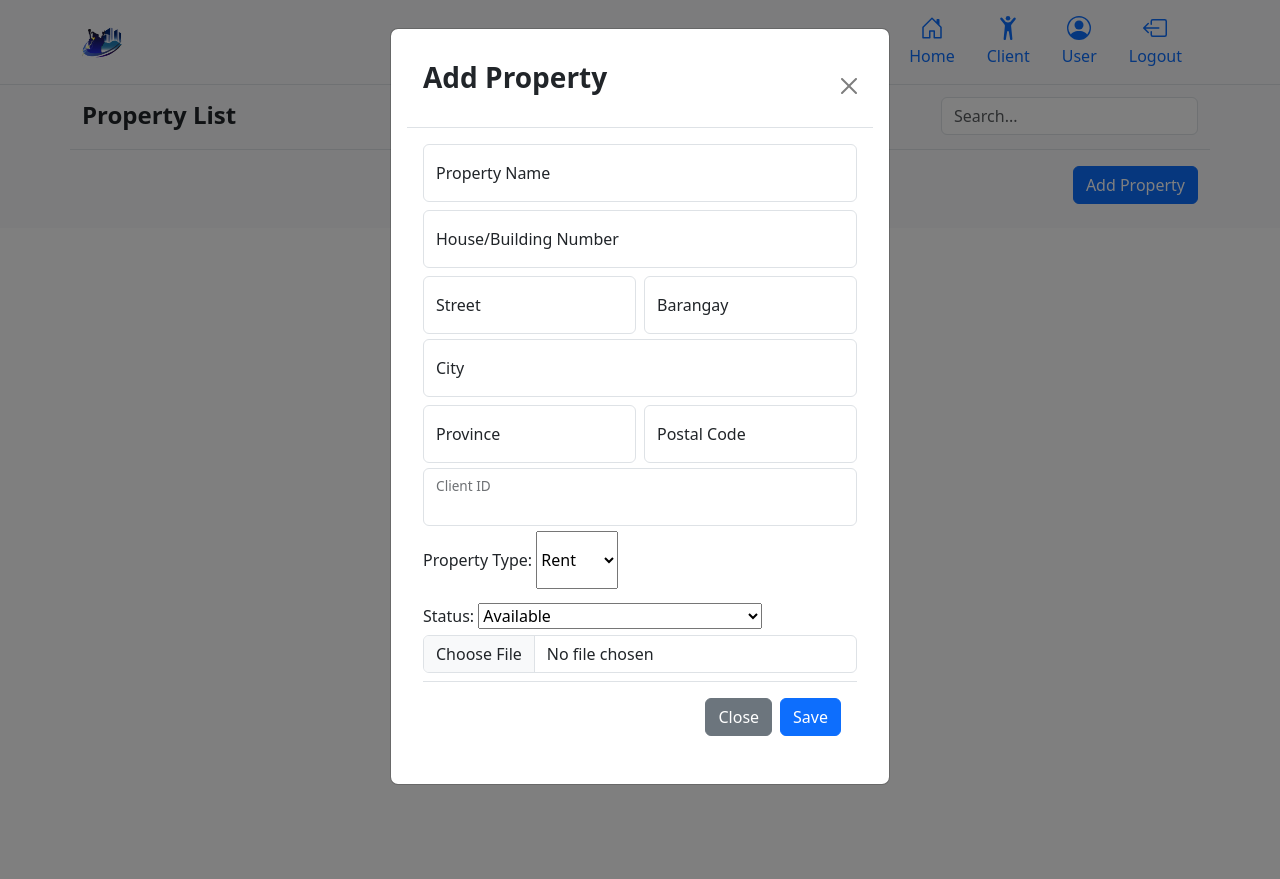
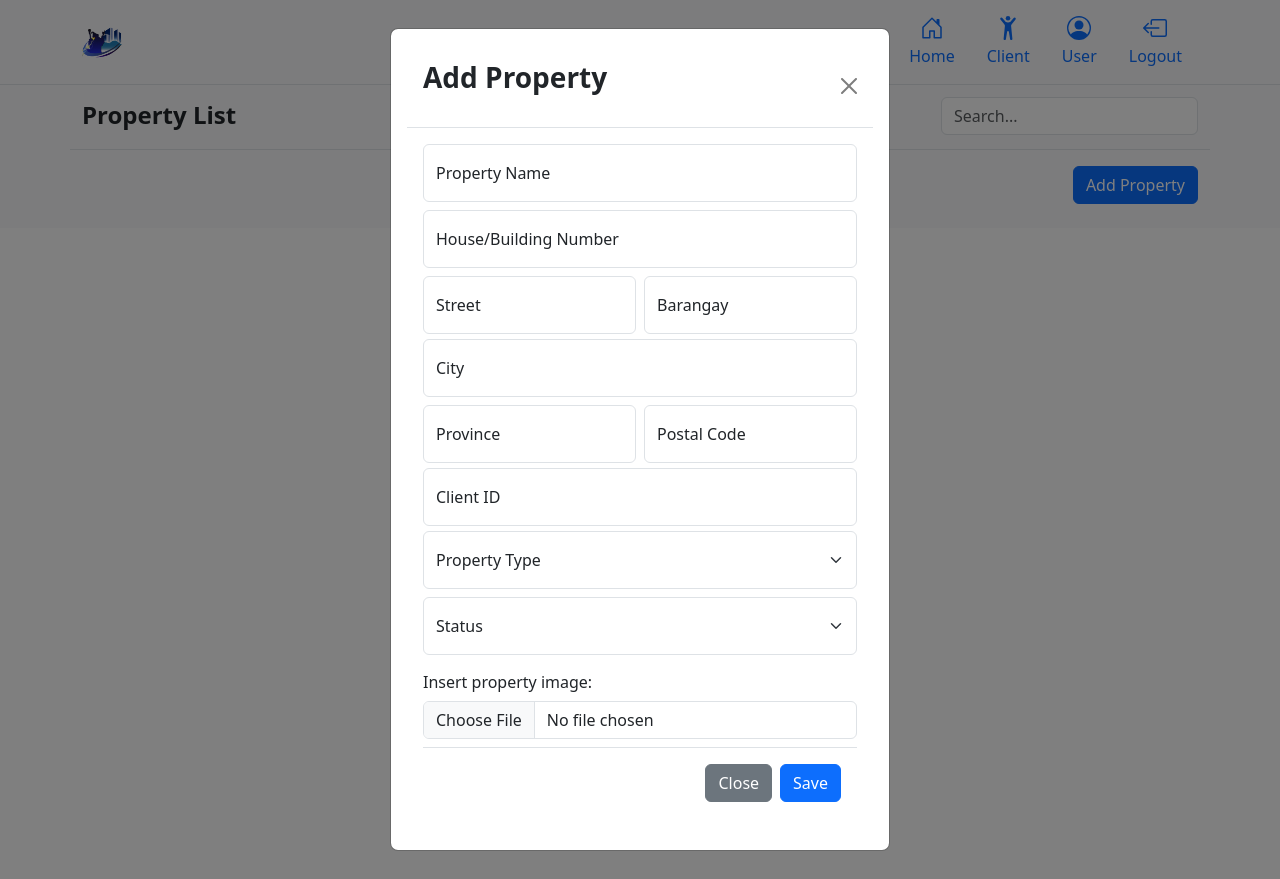
Before and after one commit to AdrianeTroyRoa/WizardRealtyListing, a Flask app: template website/templates/index.html in a window 1280 px wide, after a click on "Add Property". Run offline with Flask 3, Linux system fonts and the light colour scheme; the template is opened without the code that fills it, so the values that code supplies are empty.

Commit message:
Fixed edit property modal

```diff
--- a/website/static/css/register.css
+++ b/website/static/css/register.css
@@ -39,7 +39,7 @@ body {
   height:58px;
 }
 
-.form-signin select[name="availability"]{
+.form-signin select[name="propertyStat"]{
   height:58px;
 }
 
--- a/website/templates/index.html
+++ b/website/templates/index.html
@@ -246,22 +246,22 @@
                 </div>
                 <div class="col">
                   <div class="form-floating">
-                    <input type="text" class="form-control" id="propertySeller" name="propertyCD">
+                    <input type="text" class="form-control" id="propertySeller" name="propertyCD" placeholder="Client ID">
                     <label for="propertySeller" class="col-form-label">Client ID</label>
                   </div>
                 </div>
                 <div class="mb-2">
-                  <label for="propertyStatus" class="col-form-label">Property Type:</label>
-                  <select class="select-form" id="" aria-label="statusSelect" name="propertyType">
-                    <option selected>Rent</option>
-                    <option>For Sale</option>
+                  <select class="form-select" id="" aria-label="statusSelect" name="propertyType" placeholder="Property Type" >
+                    <option selected>Property Type</option>
+                    <option value = "Rent">Rent</optio  n>
+                    <option value="For Sale">For Sale</option>
                   </select>
                 </div>
                 <div class="mb-2">
-                  <label for="propertyStatus" class="col-form-label">Status:</label>
-                  <select class="select-form" id="" aria-label="statusSelect" name="propertyStat">
-                    <option selected>Available</option>
-                    <option>Unavailable</opti
+                  <select class="form-select" id="" aria-label="statusSelect" name="propertyStat" placeholder="Status">
+                    <option selected>Status</option>
+                    <option value="Available">Available</option>
+                    <option value="Unavailable">Unavailable</optiion>
                   </select>
                 </div>
                 <div class="mb-2">
@@ -302,7 +302,7 @@
                         <label for="propertyAddress" class="col-form-label">Location Number</label>
                       </div>
                     </div>
-                    <div class="row mb-2">
+                    <div class="row g-2">
                       <div class="col">
                         <div class="form-floating">
                           <input type="text" class="form-control" id="propertySeller" value={{address.street_name}}>
@@ -322,7 +322,7 @@
                         <label for="propertyAddress" class="col-form-label">City</label>
                       </div>
                     </div>
-                    <div class="row mb-2">
+                    <div class="row g-2">
                       <div class="col">
                         <div class="form-floating">
                           <input type="text" class="form-control" id="propertySeller" value={{address.province}}>
@@ -338,22 +338,32 @@
                     </div>
                     <div class="col">
                       <div class="form-floating">
-                        <input type="text" class="form-control" id="propertySeller" name="propertyPost">
+                        <input type="text" class="form-control" id="propertySeller" name="propertyPost" value="{{property.client_id}}" disabled>
                         <label for="propertySeller" class="col-form-label">Client ID</label>
                       </div>
                     </div>
                     <div class="mb-2">
                       <label for="propertyStatus" class="col-form-label">Property Type:</label>
-                      <select class="select-form" id="" aria-label="statusSelect" name="propertyStat">
-                        <option selected>Rent</option>
-                        <option value="1">For Sale</option>
+                      <select class="form-select" id="" aria-label="statusSelect" name="propertyStat" value="{{property.property_type}}">
+                        {% if property.property_type == "Rent" %}
+                            <option value="Rent" selected>Rent</option>
+                            <option value="For Sale">For Sale</option>
+                        {% else %}
+                            <option value="Rent">Rent</option>
+                            <option value="For Sale" selected>For Sale</option>
+                        {% endif %}
                       </select>
                     </div>
                     <div class="mb-2">
                       <label for="propertyStatus" class="col-form-label">Status</label>
-                      <select class="select-form" id="" aria-label="statusSelect">
-                        <option selected>Available</option>
-                        <option value="1">Unavailable</option>
+                      <select class="form-select" id="" aria-label="statusSelect">
+                        {% if property.is_available %}
+                            <option value="Available" selected>Available</option>
+                            <option value="Unavailable">Unavailable</option>
+                        {% else %}
+                            <option value="Available">Available</option>
+                            <option value="Unavailable" selected>Unavailable</option>
+                        {% endif %}
                       </select>
                     </div>
                     <div class="mb-2">
--- a/website/views.py
+++ b/website/views.py
@@ -52,11 +52,11 @@ def addprop():
     if request.method=='POST':
         property_name = request.form.get('propertyName')
         property_locnum = request.form.get('propertyLoc')
-        property_street = request.form.get('propertySt')
+        property_street = request.form.get('propertyStreet')
         property_brgy = request.form.get('propertyBrgy')
         property_city = request.form.get('propertyCity')
         property_province = request.form.get('propertyProv')
-        property_pcode = request.form.get('propertyPost')
+        property_pcode = request.form.get('propertyPostal')
         property_status = request.form.get('propertyStat')
         property_client = request.form.get('propertyCD')
         property_type = request.form.get('propertyType')
```
Also changed, not shown: website/static/images/property_imgs/3a1abfded6561c2cfaed87263dea8512.jpg (added), website/static/images/property_imgs/Screenshot_236.png (added).
